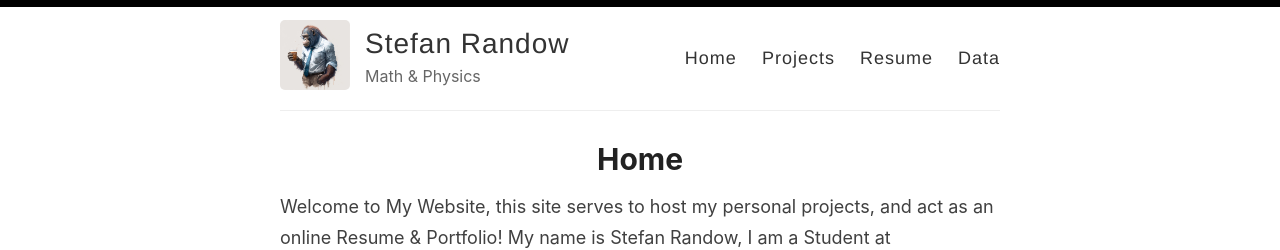
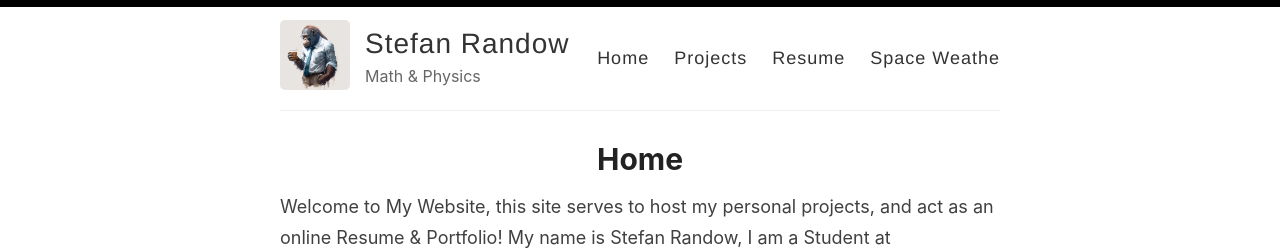
Before and after one commit to StefanRandow/StefanRandow.github.io, a Jekyll site: the page built from _pages/home.md, in a window 1280 px wide. Shown: the top 250 px of the page. Built offline with Jekyll 4.4.1, drawn with Linux system fonts in a browser that asks for light colours.

Commit message:
Update default.html

```diff
--- a/_layouts/default.html
+++ b/_layouts/default.html
@@ -31,7 +31,7 @@
               <a href="{{ site.baseurl }}/home">Home</a>
               <a href="{{ site.baseurl }}/projects">Projects</a>
               <a href="{{ site.baseurl }}/resume">Resume</a>
-              <a href="{{ site.baseurl }}/data">Data</a>
+              <a href="{{ site.baseurl }}/Space-Weather">Space Weathe</a>
             </nav>
           </header>
         </div>
```
